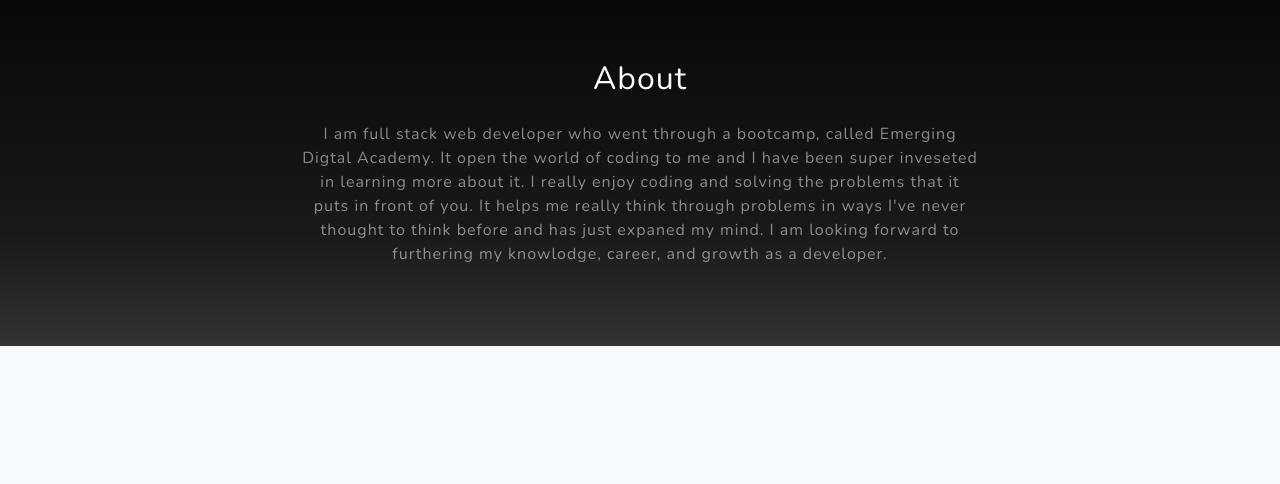
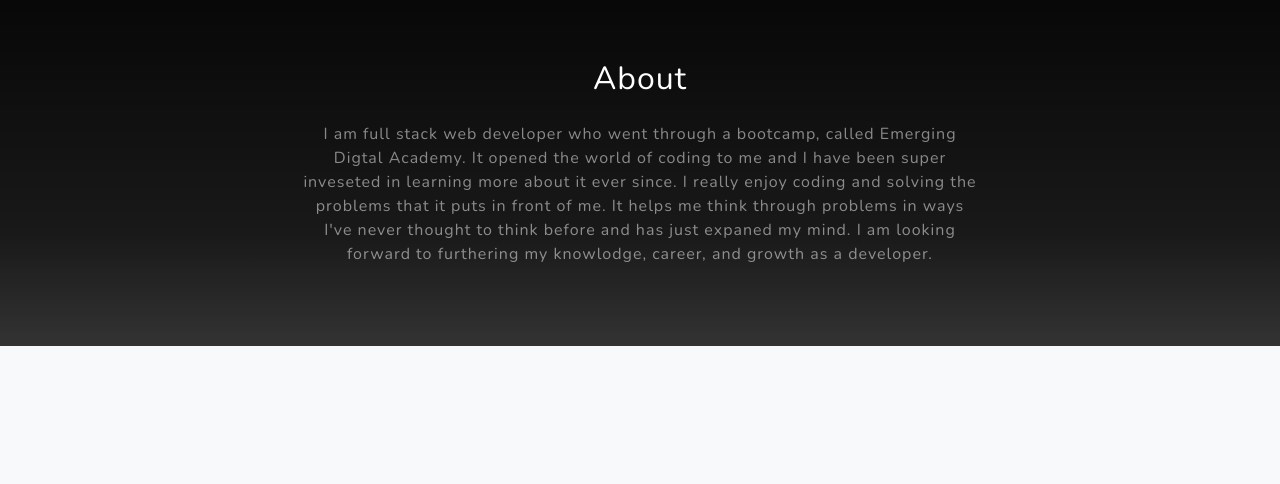
Before and after one commit to abdinur24/Porfolio1, a plain HTML site: page index.html in a window 1280 px wide. Shown: the part 900-1384 px from the top of the page. Drawn offline with nearby package versions, Linux system fonts and the light colour scheme.

Commit message:
commit set

```diff
--- a/index.html
+++ b/index.html
@@ -55,9 +55,9 @@
                     <div class="col-lg-8">
                         <h2 class="text-white mb-4">About</h2>
                         <p class="text-white-50">
-                            I am full stack web developer who went through a bootcamp, called Emerging Digtal Academy. It open the world of coding to me
-                            and I have been super inveseted in learning more about it. I really enjoy coding and solving the problems that it puts in front of you.
-                            It helps me really think through problems in ways I've never thought to think before and has just expaned my mind. I am looking forward to
+                            I am full stack web developer who went through a bootcamp, called Emerging Digtal Academy. It opened the world of coding to me
+                            and I have been super inveseted in learning more about it ever since. I really enjoy coding and solving the problems that it puts in front of me.
+                            It helps me think through problems in ways I've never thought to think before and has just expaned my mind. I am looking forward to
                             furthering my knowlodge, career, and growth as a developer.
                         </p>
                     </div>
@@ -70,7 +70,7 @@
             <div class="container px-4 px-lg-5">
                 <!-- Featured Project Row-->
                 <div class="row gx-0 mb-4 mb-lg-5 align-items-center">
-                    <a class="col-xl-8 col-lg-7" href='https://lit-brushlands-37736.herokuapp.com/#/recipelist'><img class="img-fluid mb-3 mb-lg-0"  src="assets/img/forkNcart.png" alt="..." /></a>
+                    <a class="col-xl-8 col-lg-7" href='https://forkncart.herokuapp.com/#/recipelist'><img class="img-fluid mb-3 mb-lg-0"  src="assets/img/forkNcart.png" alt="..." /></a>
                     <div class="col-xl-4 col-lg-5">
                         <div class="featured-text text-center text-lg-left">
                             <h4>Fork-N-Cart</h4>
@@ -173,7 +173,6 @@
                                 <a href="https://www.linkedin.com/in/abdishakurnur/"><i class="fab fa-linkedin"></i></a>
                                 <h4 class="text-uppercase m-0">Linkedin</h4>
                                 <hr class="my-4 mx-auto" />
-
                             </div>
                         </div>
                     </div>
```
